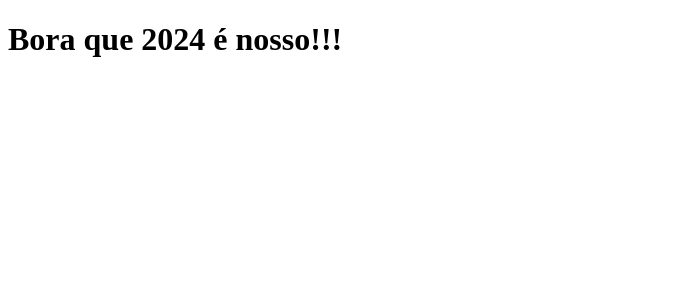
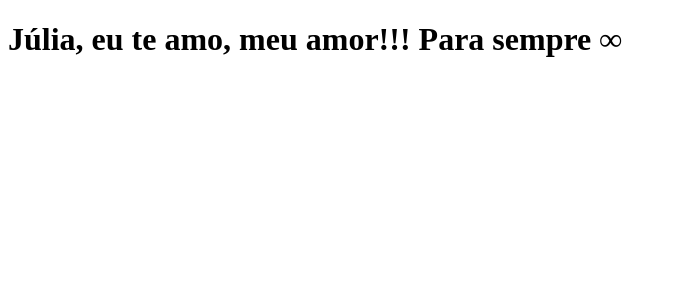
Before and after one commit to joaovitorps/clone-tabnews, a Next.js app: page / in a window 1280 px wide. Shown: the top 300 px of the page, without its empty margins (0-676 px from the left). Built offline with nearby package versions, Linux system fonts and the light colour scheme.

Commit message:
add message to julia

```diff
--- a/pages/index.js
+++ b/pages/index.js
@@ -1,5 +1,5 @@
 function Home() {
-  return <h1>Bora que 2024 é nosso!!!</h1>;
+  return <h1>Júlia, eu te amo, meu amor!!! Para sempre ∞</h1>;
 }
 
 export default Home;
```
